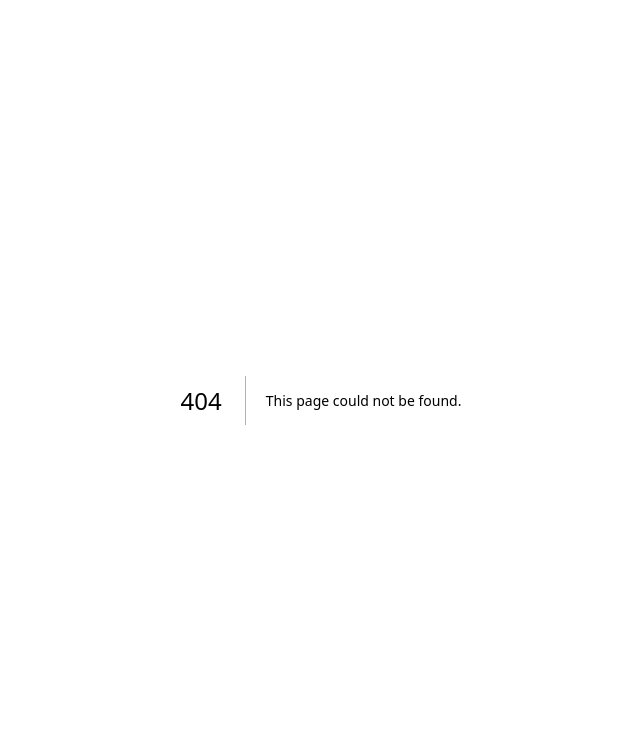
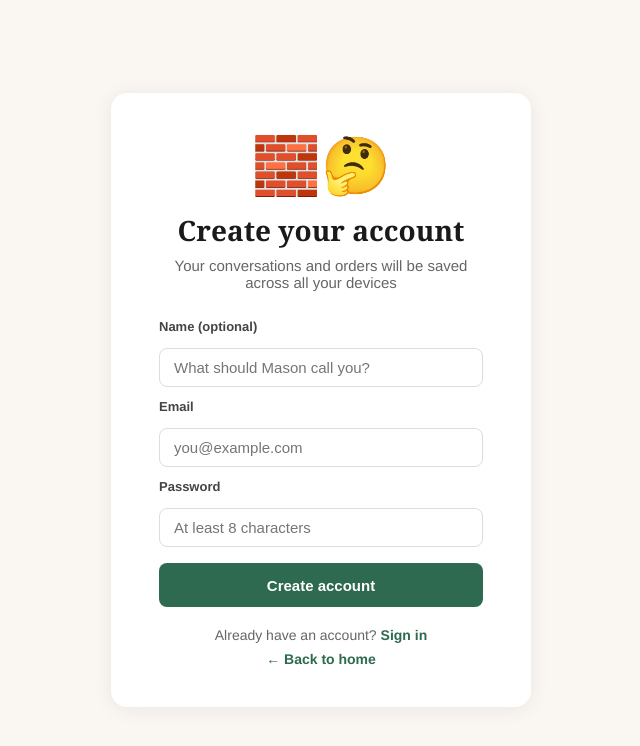
Before and after one commit to cloud-post-code/MainStreet2, a Next.js app: page /signup in a window 1280 px wide. Before the commit this address had no page. Shown: the top 746 px of the page, without its empty margins (319-959 px from the left). Built offline with nearby package versions, Linux system fonts and the light colour scheme.

Commit message:
fix(qa): add back-to-home link on signup page

```diff
--- /dev/null
+++ b/pages/signup.tsx
@@ -0,0 +1,220 @@
+import { useState, FormEvent } from 'react'
+import { signIn } from 'next-auth/react'
+import { useRouter } from 'next/router'
+import Head from 'next/head'
+import Link from 'next/link'
+
+export default function SignupPage() {
+  const router = useRouter()
+  const prefillEmail = typeof window !== 'undefined'
+    ? new URLSearchParams(window.location.search).get('email') ?? ''
+    : ''
+
+  const [email, setEmail] = useState(prefillEmail)
+  const [password, setPassword] = useState('')
+  const [name, setName] = useState('')
+  const [error, setError] = useState('')
+  const [loading, setLoading] = useState(false)
+
+  async function handleSubmit(e: FormEvent) {
+    e.preventDefault()
+    setLoading(true)
+    setError('')
+
+    const res = await fetch('/api/auth/signup', {
+      method: 'POST',
+      headers: { 'Content-Type': 'application/json' },
+      body: JSON.stringify({ email, password, name }),
+    })
+
+    const data = await res.json()
+
+    if (!res.ok) {
+      setLoading(false)
+      if (data.code === 'EMAIL_EXISTS') {
+        setError('An account with that email already exists.')
+      } else if (data.error?.includes('8 characters')) {
+        setError('Password must be at least 8 characters')
+      } else if (res.status === 429) {
+        setError('Too many attempts. Try again in 15 minutes.')
+      } else {
+        setError("Couldn't create your account — try again")
+      }
+      return
+    }
+
+    // Auto sign in after successful signup
+    const result = await signIn('credentials', {
+      email,
+      password,
+      redirect: false,
+      callbackUrl: '/',
+    })
+
+    setLoading(false)
+    if (result?.error) {
+      router.push('/login')
+    } else {
+      router.push('/')
+    }
+  }
+
+  return (
+    <>
+      <Head><title>Create account — Main Street</title></Head>
+      <div style={styles.page}>
+        <div style={styles.card}>
+          <div style={styles.mason}>🧱🤔</div>
+          <h1 style={styles.heading}>Create your account</h1>
+          <p style={styles.sub}>Your conversations and orders will be saved across all your devices</p>
+          <form onSubmit={handleSubmit} style={styles.form}>
+            <label style={styles.label}>Name (optional)</label>
+            <input
+              type="text"
+              value={name}
+              onChange={e => setName(e.target.value)}
+              autoFocus
+              autoComplete="name"
+              style={styles.input}
+              placeholder="What should Mason call you?"
+            />
+            <label style={styles.label}>Email</label>
+            <input
+              type="email"
+              value={email}
+              onChange={e => setEmail(e.target.value)}
+              required
+              inputMode="email"
+              autoComplete="email"
+              style={styles.input}
+              placeholder="you@example.com"
+            />
+            <label style={styles.label}>Password</label>
+            <input
+              type="password"
+              value={password}
+              onChange={e => setPassword(e.target.value)}
+              required
+              autoComplete="new-password"
+              style={styles.input}
+              placeholder="At least 8 characters"
+            />
+            {error && (
+              <div style={styles.error}>
+                {error}
+                {error.includes('already exists') && (
+                  <> <Link href="/login" style={styles.errorLink}>Sign in →</Link></>
+                )}
+              </div>
+            )}
+            <button type="submit" disabled={loading} style={styles.button}>
+              {loading ? 'Creating account…' : 'Create account'}
+            </button>
+          </form>
+          <div style={styles.links}>
+            Already have an account?{' '}
+            <Link href="/login" style={styles.link}>Sign in</Link>
+          </div>
+          <div style={styles.homeLink}>
+            <Link href="/" style={styles.link}>← Back to home</Link>
+          </div>
+        </div>
+      </div>
+    </>
+  )
+}
+
+const styles: Record<string, React.CSSProperties> = {
+  page: {
+    minHeight: '100vh',
+    display: 'flex',
+    alignItems: 'center',
+    justifyContent: 'center',
+    background: '#faf6f1',
+    fontFamily: "'DM Sans', 'Helvetica Neue', sans-serif",
+  },
+  card: {
+    background: '#fff',
+    borderRadius: 16,
+    padding: '40px 48px',
+    boxShadow: '0 2px 20px rgba(0,0,0,0.07)',
+    width: 420,
+    maxWidth: '90vw',
+    textAlign: 'center' as const,
+  },
+  mason: {
+    fontSize: 56,
+    marginBottom: 12,
+  },
+  heading: {
+    fontFamily: 'Georgia, serif',
+    fontSize: 28,
+    fontWeight: 700,
+    color: '#1a1a1a',
+    margin: '0 0 8px',
+  },
+  sub: {
+    color: '#666',
+    fontSize: 15,
+    margin: '0 0 28px',
+  },
+  form: {
+    display: 'flex',
+    flexDirection: 'column' as const,
+    gap: 12,
+    textAlign: 'left' as const,
+  },
+  label: {
+    fontSize: 13,
+    fontWeight: 600,
+    color: '#444',
+    marginBottom: 2,
+  },
+  input: {
+    padding: '10px 14px',
+    borderRadius: 8,
+    border: '1.5px solid #ddd',
+    fontSize: 15,
+    outline: 'none',
+    width: '100%',
+    boxSizing: 'border-box' as const,
+  },
+  error: {
+    background: '#fef2f2',
+    color: '#dc2626',
+    padding: '10px 14px',
+    borderRadius: 8,
+    fontSize: 14,
+  },
+  errorLink: {
+    color: '#dc2626',
+    fontWeight: 600,
+  },
+  button: {
+    marginTop: 4,
+    padding: '13px',
+    background: '#2d6a4f',
+    color: '#fff',
+    border: 'none',
+    borderRadius: 8,
+    fontSize: 15,
+    fontWeight: 600,
+    cursor: 'pointer',
+    minHeight: 44,
+  },
+  links: {
+    marginTop: 20,
+    fontSize: 14,
+    color: '#666',
+  },
+  link: {
+    color: '#2d6a4f',
+    textDecoration: 'none',
+    fontWeight: 600,
+  },
+  homeLink: {
+    marginTop: 8,
+    fontSize: 14,
+    color: '#666',
+  },
+}
```
